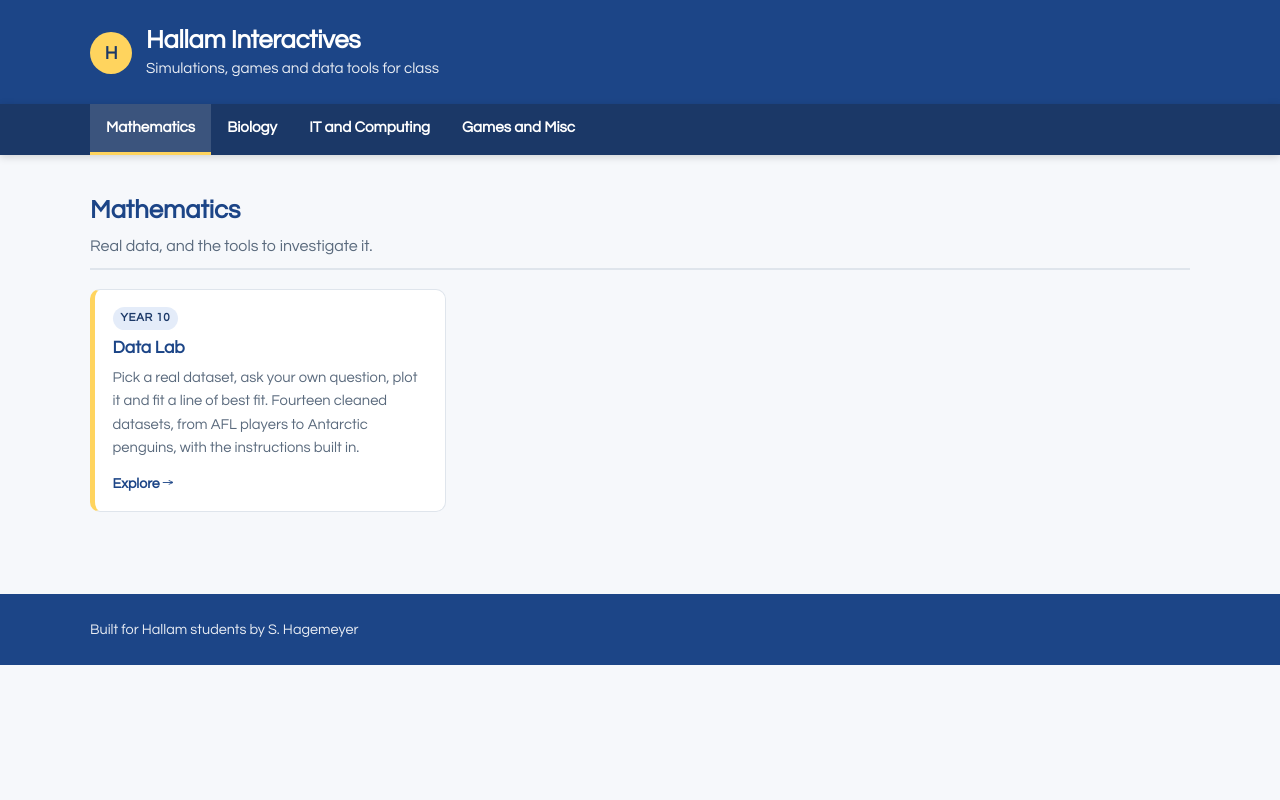
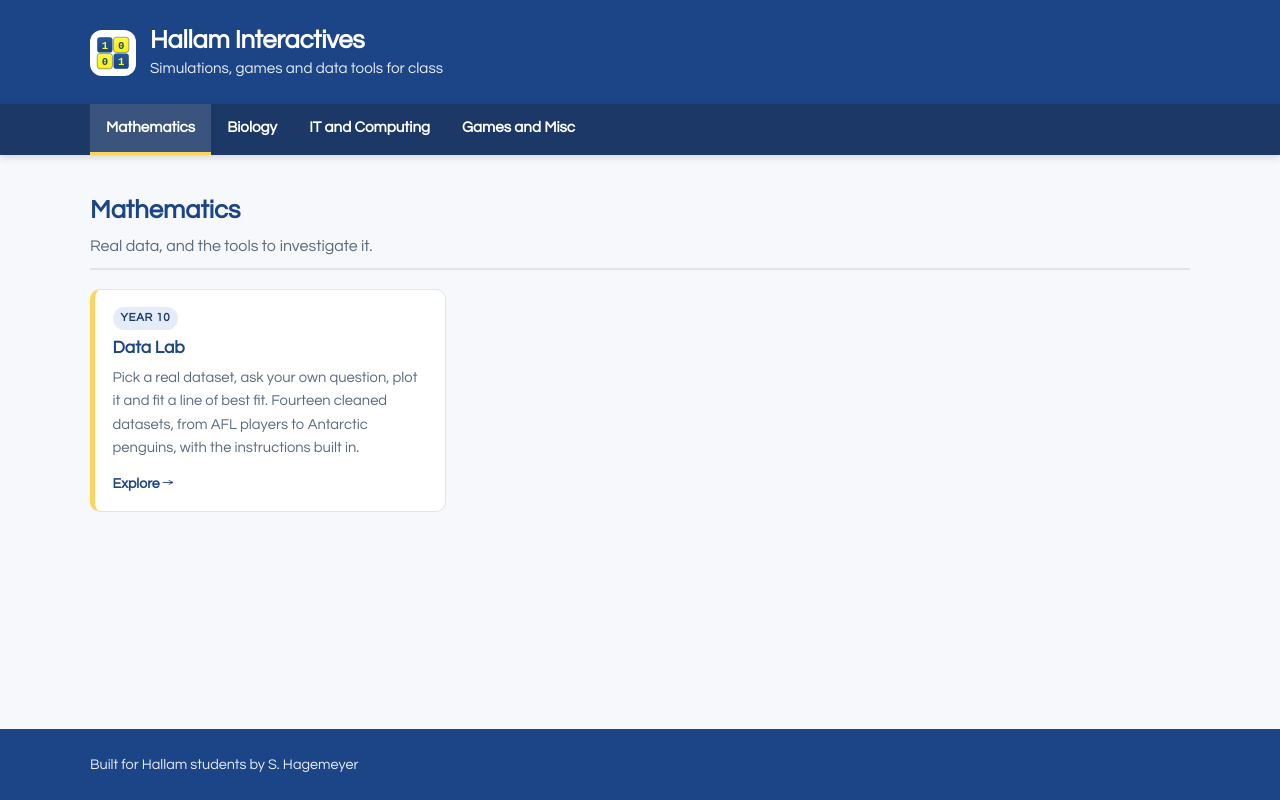
Before and after one commit to SebastianHagemeyer/sebio, an Eleventy site: page src/index.njk in a window 1280 px wide. Built offline with nearby package versions, Linux system fonts and the light colour scheme; Eleventy itself is replaced by a stand-in of ours; files that its build step writes are made by us from their sources.

Commit message:
feat: use the Hallam IT Basics logo as the hub mark, and pin the footer
- Replace the plain "H" disc with the IT Basics 1010 binary logo
  (src/logo-binary.svg, copied from the ITbasics repo, fully self-contained,
  no external requests). Seated on a small white rounded badge so its navy
  tiles read against the navy brand bar.
- Set the same logo as the favicon.
- Sticky footer scoped to the hub (.catalog), so a short tab like Mathematics
  no longer leaves the footer floating mid-page.

Co-Authored-By: Claude Opus 5 <noreply@anthropic.com>
Claude-Session: https://claude.ai/code/session_01LvM9aiUarsRxGReDi41k7B

```diff
--- a/src/_includes/base.njk
+++ b/src/_includes/base.njk
@@ -4,6 +4,7 @@
     <meta charset="UTF-8" />
     <meta name="viewport" content="width=device-width, initial-scale=1.0" />
     <title>{{ title }}</title>
+    <link rel="icon" type="image/svg+xml" href="/logo-binary.svg" />
     <link rel="stylesheet" href="/globalstyle.css" />
     {%- if headExtra %}
     {{ headExtra | safe }}
--- a/src/globalstyle.css
+++ b/src/globalstyle.css
@@ -167,19 +167,16 @@ header a + a {
   gap: 14px;
 }
 
-/* The mark: a yellow disc, the same device as the deck icon circles. */
+/* The mark: the Hallam IT Basics 1010 logo, seated on a white rounded badge so
+   its navy tiles read against the navy brand bar. */
 .brand-mark {
-  width: 42px;
-  height: 42px;
-  border-radius: 50%;
-  background: var(--color-highlight);
+  width: 46px;
+  height: 46px;
   flex: 0 0 auto;
-  display: grid;
-  place-items: center;
-  color: var(--color-brand-strong);
-  font-weight: 700;
-  font-size: 1.15rem;
-  letter-spacing: -0.02em;
+  background: #fff;
+  border-radius: 12px;
+  padding: 5px;
+  box-sizing: border-box;
 }
 
 .brand-text h1 {
@@ -248,6 +245,19 @@ header a + a {
 
 .js-tabs .subject-section.is-active {
   display: block;
+}
+
+/* Sticky footer: with tabs a single subject can be short, so pin the footer to
+   the bottom of the viewport instead of letting it float mid-page. Scoped to
+   the hub (.catalog) so the interactive pages are untouched. */
+body.catalog #content {
+  display: flex;
+  flex-direction: column;
+  min-height: 100vh;
+}
+
+body.catalog main {
+  flex: 1 0 auto;
 }
 
 /* ---- Buttons ---------------------------------------------- */
--- a/src/index.njk
+++ b/src/index.njk
@@ -13,7 +13,7 @@ bodyClass: catalog
 <div class="sitebar">
   <div class="wrap">
     <div class="brand">
-      <span class="brand-mark" aria-hidden="true">H</span>
+      <img class="brand-mark" src="/logo-binary.svg" alt="Hallam IT Basics" width="46" height="46" />
       <div class="brand-text">
         <h1>{{ catalog.site.name }}</h1>
         <p>{{ catalog.site.tagline }}</p>
```
Also changed, not shown: src/logo-binary.svg (added).
